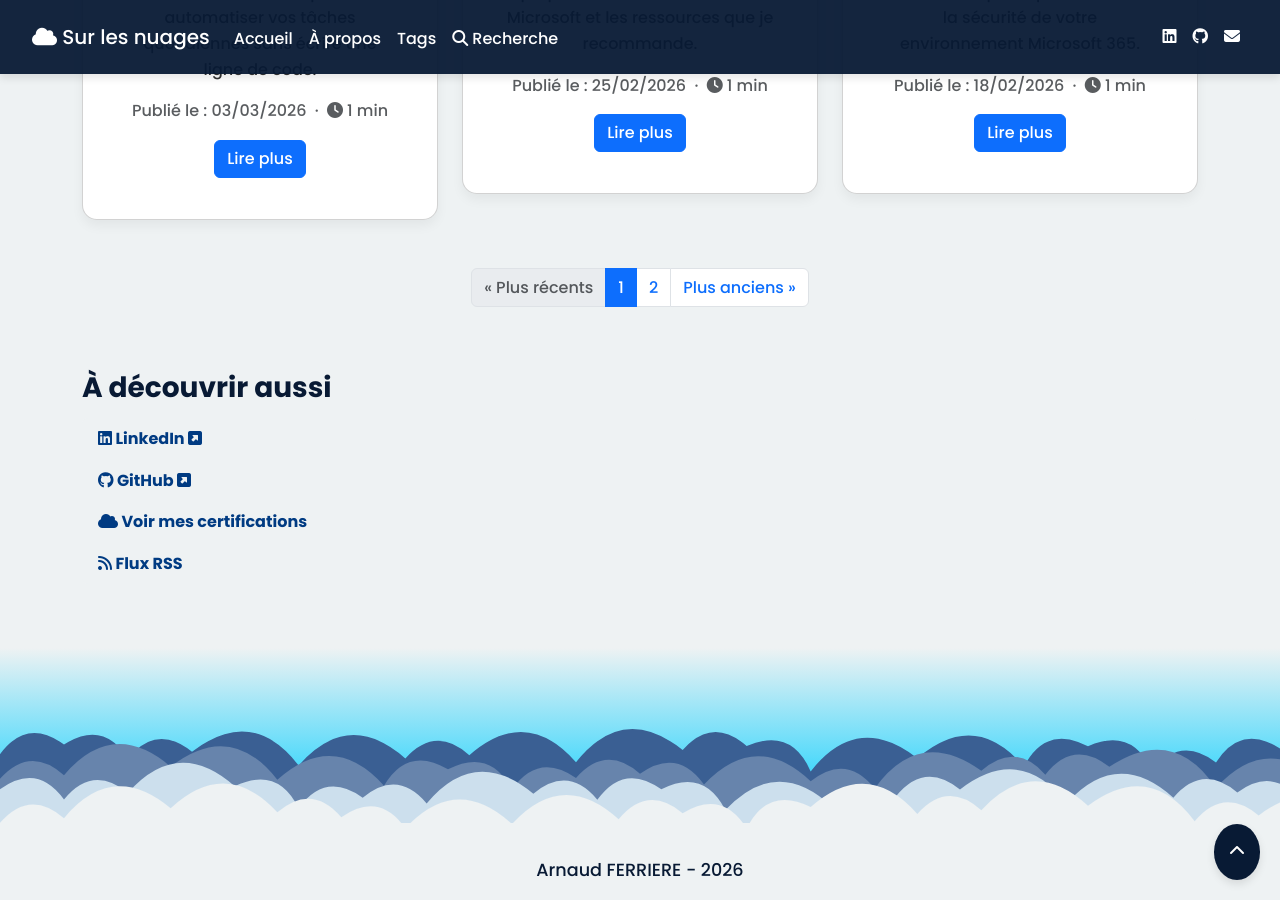
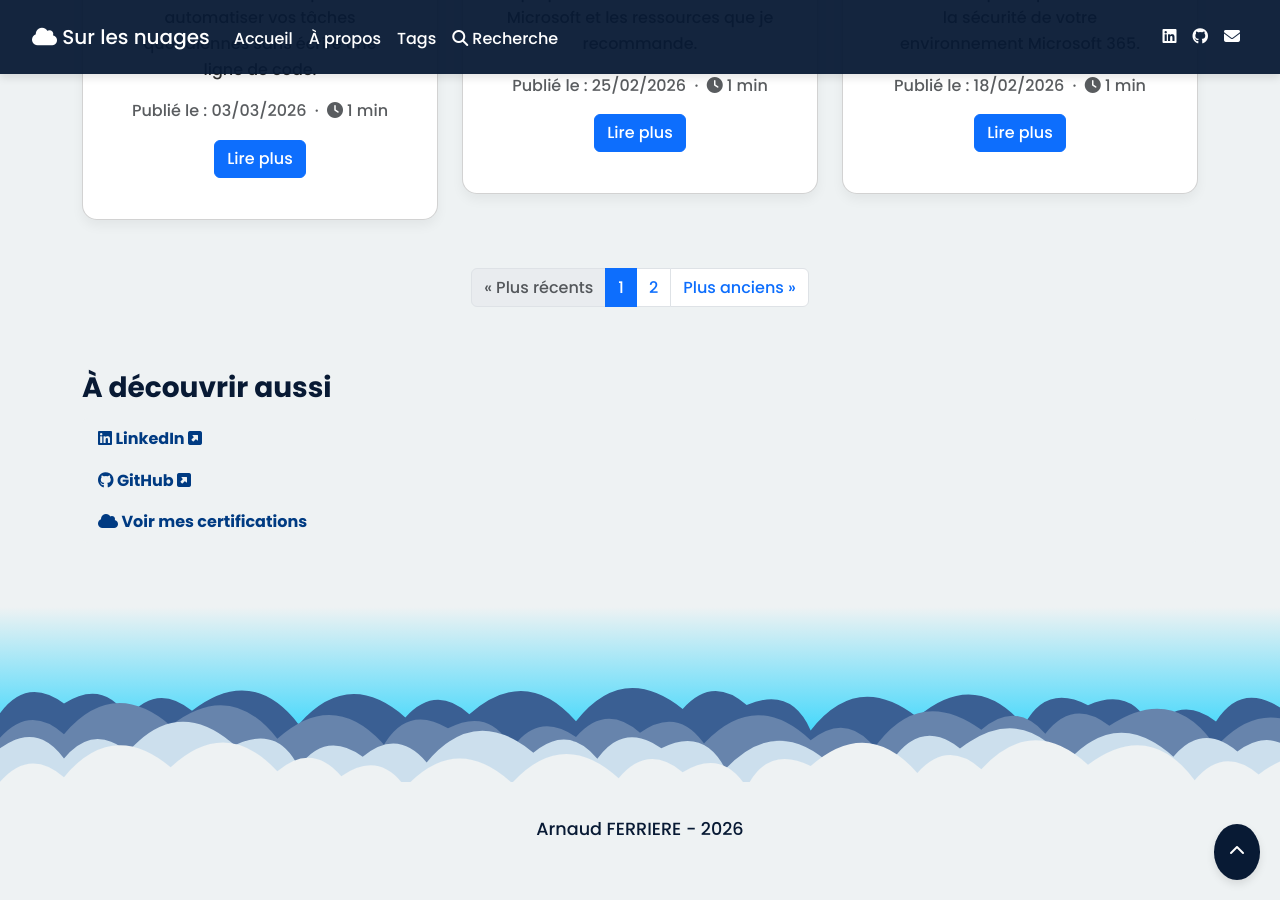
Before and after one commit to Arnaud-Ferriere/SurLesNuages, a Jekyll site: the page built from index.html, in a window 1280 px wide and 900 px high, scrolled down 1546 px. Built offline with Jekyll 4.4.1, drawn with Linux system fonts in a browser that asks for light colours; nearby versions of some CDN libraries; the list of posts is cut into pages by our own code.

Commit message:
Remove RSS feed link from sidebar
Co-Authored-By: Claude Sonnet 4.6 <noreply@anthropic.com>

```diff
--- a/_layouts/home.html
+++ b/_layouts/home.html
@@ -88,9 +88,6 @@ layout: default
         <li class="list-group-item">
             <a href="{{ '/apropos.html' | relative_url }}#certifications"><i class="fas fa-cloud"></i> Voir mes certifications</a>
         </li>
-        <li class="list-group-item">
-            <a href="{{ '/feed.xml' | relative_url }}"><i class="fas fa-rss"></i> Flux RSS</a>
-        </li>
     </ul>
 </aside>
 
```
